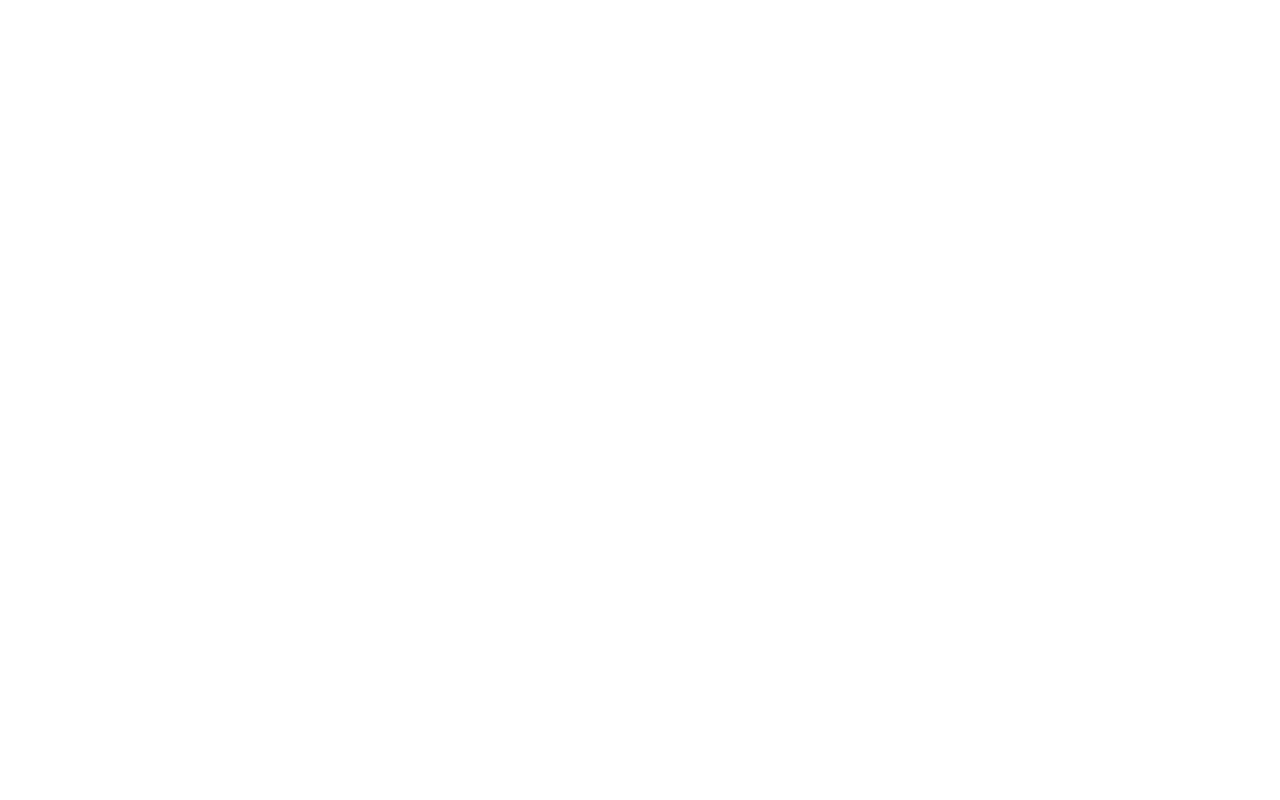
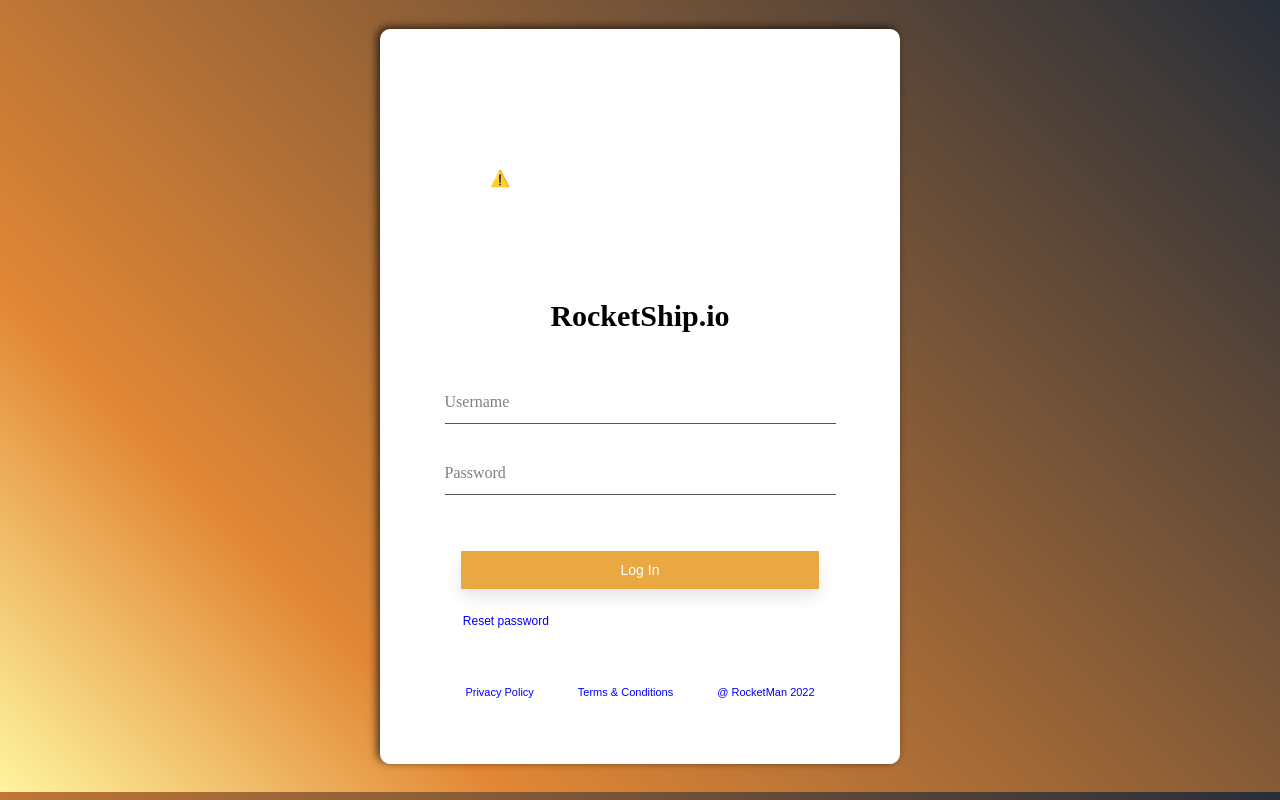
Before and after one commit to JCuadrado101/HTML-CSS-JS, a plain HTML site: page index.html in a window 1280 px wide. Drawn offline with nearby package versions, Linux system fonts and the light colour scheme; no server answers.

Commit message:
login_page

```diff
--- a/index.html
+++ b/index.html
@@ -1,13 +1,130 @@
-<!doctype html>
+<!DOCTYPE html>
 <html lang="en">
 <head>
     <meta charset="UTF-8">
-    <meta name="viewport"
-          content="width=device-width, user-scalable=no, initial-scale=1.0, maximum-scale=1.0, minimum-scale=1.0">
-    <meta http-equiv="X-UA-Compatible" content="ie=edge">
-    <title>Document</title>
+    <meta http-equiv="X-UA-Compatible" content="IE=edge">
+    <meta name="viewport" content="width=device-width, initial-scale=1.0">
+    <title>Login Page</title>
+    <style>
+        :root {
+            --input-border: #8b8a8b;
+            --input-focus-h: 245;
+            --input-focus-s: 100%;
+            --input-focus-l: 42%;
+        }
+        *, *::before, *::after {
+            box-sizing: border-box;
+            height: 99%;
+        }
+        html {
+            background: #FFF59F;
+            background: -moz-linear-gradient(45deg, #FFF59F 0%, #E28735 24%, #272E39 100%);
+            background: -webkit-linear-gradient(45deg, #FFF59F 0%, #E28735 24%, #272E39 100%);
+            background: linear-gradient(45deg, #FFF59F 0%, #E28735 24%, #272E39 100%);
+        }
+        .input-container{
+            position:relative;
+            margin-bottom:40px;
+
+        }
+        .input-container label{
+            position:absolute;
+            top:0;
+            left:0;
+            font-size:16px;
+            color: grey;
+            transition: all 0.2s ease-in-out;
+        }
+        .input-container input{
+            border:0;
+            border-bottom:1px solid #555;
+            background:transparent;
+            width:100%;
+            padding:8px 12rem 5px 0;
+            font-size:15px;
+            color: black;
+        }
+        .input-container input:focus{
+            border:none;
+            outline:none;
+            border-bottom:2px solid grey;
+        }
+        .input-container input:focus ~ label,
+        .input-container input:valid ~ label{
+            top:-12px;
+            font-size:12px;
+
+        }
+        .btn {
+            margin-top: 1rem;
+            background-color: #EAA842;
+            border: none;
+            color: white;
+            padding: 11px 10rem;
+            text-align: center;
+            text-decoration: none;
+            display: inline-block;
+            font-size: 14px;
+            box-shadow: 0 8px 15px rgba(0, 0, 0, 0.1);
+        }
+        .textBtn {
+            border: none;
+            background-color: inherit;
+            /*padding: 8px 28px;*/
+            font-size: 12px;
+            cursor: pointer;
+            display: inline-block;
+            margin-top: 1.5rem;
+            margin-left: 4.8rem;
+            color: blue;
+        }
+        .textBtn2 {
+            border: none;
+            background-color: inherit;
+            /*padding: 8px 28px;*/
+            font-size: 11px;
+            cursor: pointer;
+            display: inline-block;
+            margin: 1.5rem 1rem 5rem 1rem;
+            color: blue;
+        }
+    </style>
 </head>
 <body>
-
+<div style="display: flex; justify-content: center; align-items: center;">
+    <div style="width: 520px; height: auto; background-color: white; max-height: 735px; -webkit-box-shadow: -3px -2px 8px 0 rgba(0,0,0,0.68);
+box-shadow: -3px -2px 8px 0 rgba(0,0,0,0.68); border-radius: 10px">
+        <div style="display: flex; flex-direction: column; align-items: center; margin-bottom: 30px">
+            <lottie-player
+                    src="https://assets1.lottiefiles.com/packages/lf20_l3qxn9jy.json"
+                    speed="1"
+                    style="
+              width: 300px;
+              height: 300px;"
+                    loop  autoplay
+            ></lottie-player>
+            <h3 style="margin-top: -30px; font-size: 30px">RocketShip.io</h3>
+        </div>
+        <form style="justify-content: center; display: flex; flex-direction: column; align-items: center">
+            <div class="input-container">
+                <input type="text" required=""/>
+                <label>Username</label>
+            </div>
+            <div class="input-container">
+                <input type="mail" required=""/>
+                <label>Password</label>
+            </div>
+            <button type="button" class="btn">Log In</button>
+        </form>
+        <button class="textBtn">Reset password</button>
+        <div style="display: flex; flex-direction: row; justify-content: center; margin-top: 2rem">
+            <button class="textBtn2">Privacy Policy</button>
+            <button class="textBtn2">Terms & Conditions</button>
+            <button class="textBtn2">@ RocketMan 2022</button>
+        </div>
+    </div>
+</div>
+<script src="https://unpkg.com/@lottiefiles/lottie-player@latest/dist/lottie-player.js"></script>
+<script src="/something/index.js"></script>
 </body>
 </html>
```
